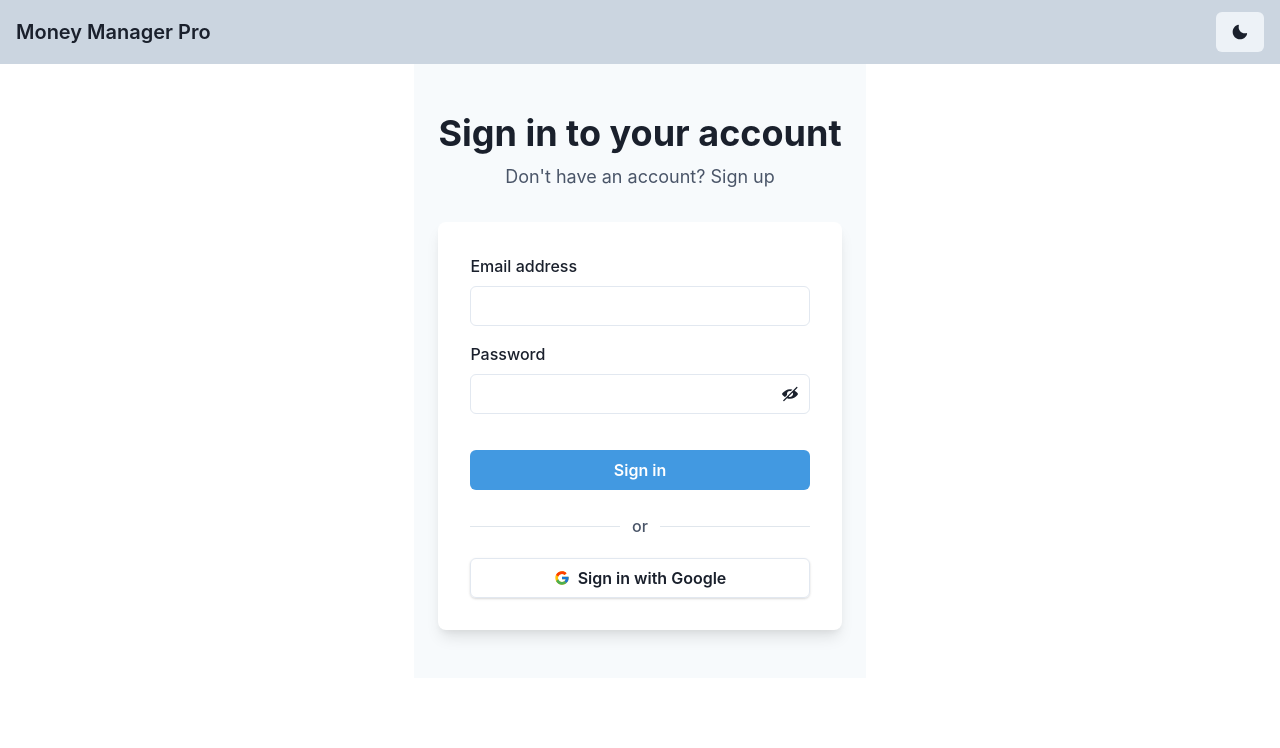
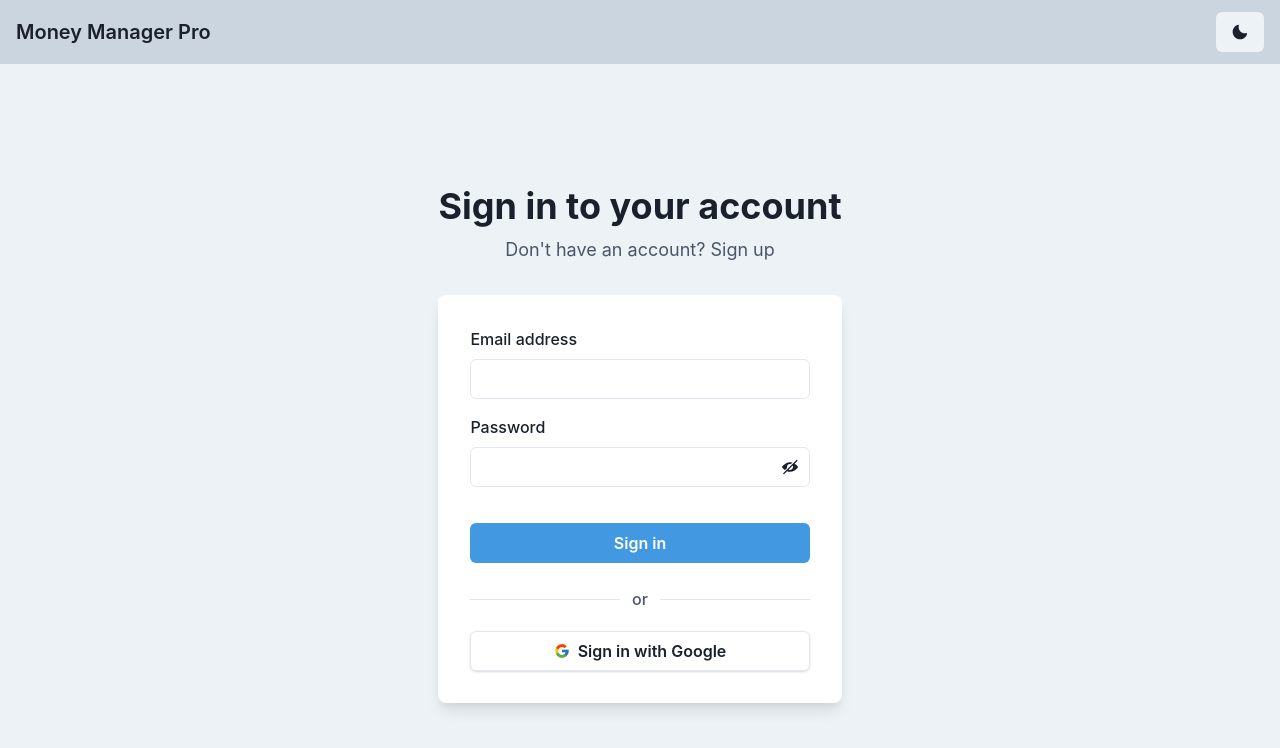
Before and after one commit to Ben888GitHub/project-money-manager, a React (Create React App) app: page / in a window 1280 px wide. Shown: the top 748 px of the page. Built offline with nearby package versions, Linux system fonts and the light colour scheme; no server answers; the database is empty.

Commit message:
change background color for signin and signup page

```diff
--- /dev/null
+++ b/firestore.indexes.json
@@ -0,0 +1,4 @@
+{
+  "indexes": [],
+  "fieldOverrides": []
+}
--- a/src/App.js
+++ b/src/App.js
@@ -1,6 +1,6 @@
 import React, { useState, useEffect } from 'react';
 
-import { Text, Container } from '@chakra-ui/react';
+import { Box, useColorModeValue } from '@chakra-ui/react';
 import {
 	Routes,
 	Route,
--- a/src/components/AuthHeading.js
+++ b/src/components/AuthHeading.js
@@ -34,13 +34,8 @@ function AuthHeading({ children }) {
 	};
 
 	return (
-		<Container maxW="container.xl" centerContent>
-			<Flex
-				minH={'70vh'}
-				align={'center'}
-				justify={'center'}
-				bg={useColorModeValue('gray.50', 'gray.800')}
-			>
+		<>
+			<Flex minH={'95vh'} align={'center'} justify={'center'}>
 				<Stack
 					spacing={8}
 					mx={'auto'}
@@ -108,7 +103,7 @@ function AuthHeading({ children }) {
 					</Box>
 				</Stack>
 			</Flex>
-		</Container>
+		</>
 	);
 }
 
--- a/src/pages/LoginPage.js
+++ b/src/pages/LoginPage.js
@@ -16,7 +16,8 @@ import {
 	InputGroup,
 	HStack,
 	InputRightElement,
-	Container
+	Container,
+	useColorModeValue
 } from '@chakra-ui/react';
 import Navbar from '../components/Navbar';
 import AuthHeading from '../components/AuthHeading';
@@ -37,9 +38,15 @@ function LoginPage() {
 	};
 
 	return (
+		<>
+			<Navbar />
 			<chakra.form onSubmit={handleLogIn}>
-			<Navbar />
-
+				<Box bg={useColorModeValue('gray.100', 'gray.800')}>
+					<Container
+						// bg={useColorModeValue('gray.100', 'gray.800')}
+						maxW="container.xl"
+						centerContent
+					>
 						<AuthHeading>
 							<Stack spacing={4}>
 								<FormControl id="email">
@@ -92,7 +99,10 @@ function LoginPage() {
 								</Stack>
 							</Stack>
 						</AuthHeading>
+					</Container>
+				</Box>
 			</chakra.form>
+		</>
 	);
 }
 
--- a/src/pages/RegisterPage.js
+++ b/src/pages/RegisterPage.js
@@ -11,7 +11,8 @@ import {
 	chakra,
 	InputGroup,
 	HStack,
-	InputRightElement
+	InputRightElement,
+	useColorModeValue
 } from '@chakra-ui/react';
 import Navbar from '../components/Navbar';
 import AuthHeading from '../components/AuthHeading';
@@ -38,6 +39,7 @@ function RegisterPage() {
 	return (
 		<chakra.form onSubmit={handleSignUp}>
 			<Navbar />
+			<Box bg={useColorModeValue('gray.100', 'gray.800')}>
 				<AuthHeading>
 					<Stack spacing={4}>
 						<HStack>
@@ -104,6 +106,7 @@ function RegisterPage() {
 						</Stack>
 					</Stack>
 				</AuthHeading>
+			</Box>
 		</chakra.form>
 	);
 }
```
Also changed, not shown: firebase.json (added), 2 other files (tests, documents, lock files or other folders). Lines whose indentation alone changed are shown as unchanged.
